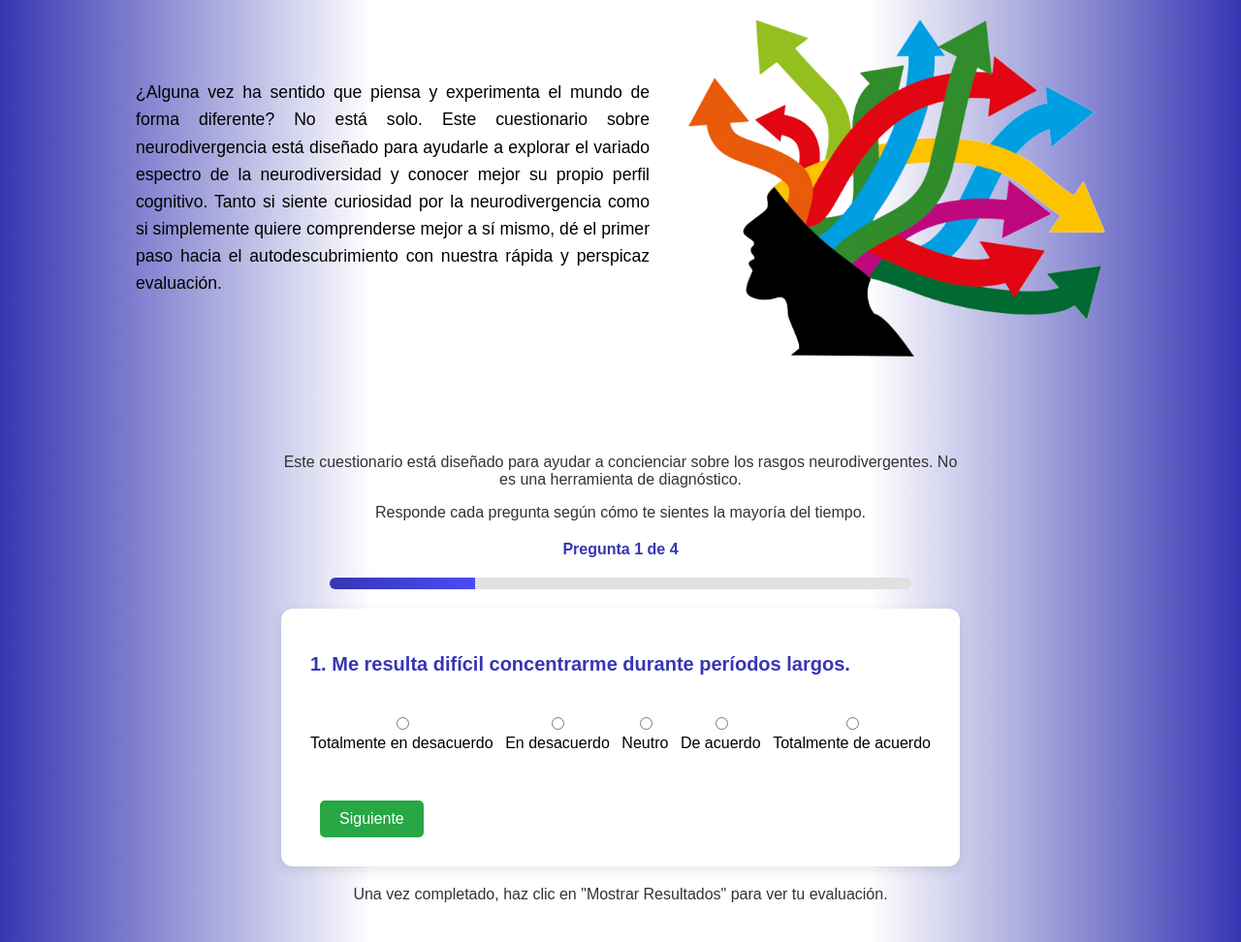
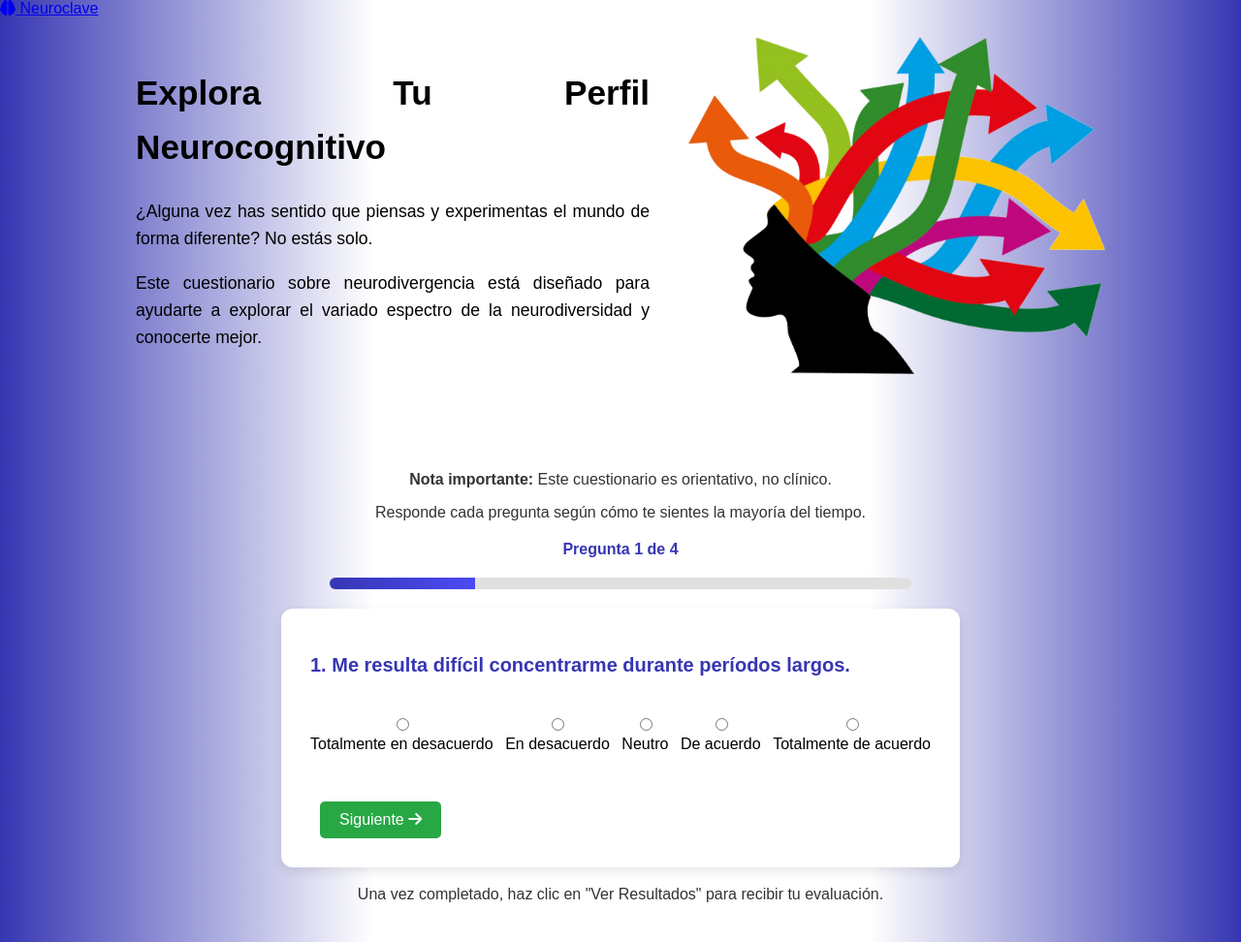
Before and after one commit to sanic280/NeuroClave, a plain HTML site: page index.html in a window 1280 px wide. Shown: the whole page at 97% size. Drawn offline with nearby package versions, Linux system fonts and the light colour scheme.

Commit message:
Update index.html

```diff
--- a/index.html
+++ b/index.html
@@ -1,66 +1,84 @@
+
 <!DOCTYPE html>
 <html lang="es">
 <head>
   <meta charset="UTF-8">
   <meta name="viewport" content="width=device-width, initial-scale=1">
   <link rel="stylesheet" href="neurocss.css">
+  <link rel="stylesheet" href="https://unpkg.com/aos@2.3.1/dist/aos.css" />
   <script src="https://kit.fontawesome.com/5b42833b89.js" crossorigin="anonymous"></script>
   <link rel="stylesheet" href="https://cdnjs.cloudflare.com/ajax/libs/font-awesome/6.5.0/css/all.min.css" integrity="sha512-TfN1XKRqNHX0bRFGFtCyz3Buw+/RfG0K2JhOQGL6IjAx0c5dEfEyByIqvEX1iETMRpq79AaN1chfIep0QqLaYg==" crossorigin="anonymous" referrerpolicy="no-referrer" />
   <link rel="icon" href="img/brain-solid.svg" type="image/svg+xml">
-  <title>Neuroclave</title>
+  <title>Neuroclave - Test de Neurodivergencia</title>
 </head>
 <body>
-  <div class="intro-box">
+  <header data-aos="fade-down">
+    <div class="nav-container">
+      <a href="index.html" class="logo">
+        <i class="fas fa-brain icon"></i>
+        Neuroclave
+      </a>
+    </div>
+  </header>
+
+  <div class="intro-box" data-aos="fade-up">
     <div class="intro-text">
-      <p>
-        ¿Alguna vez ha sentido que piensa y experimenta el mundo de forma diferente? No está solo.
-        Este cuestionario sobre neurodivergencia está diseñado para ayudarle a explorar el variado espectro de la neurodiversidad
-        y conocer mejor su propio perfil cognitivo. Tanto si siente curiosidad por la neurodivergencia como si simplemente quiere
-        comprenderse mejor a sí mismo, dé el primer paso hacia el autodescubrimiento con nuestra rápida y perspicaz evaluación.
-      </p>
+      <h1>Explora Tu Perfil Neurocognitivo</h1>
+      <p>¿Alguna vez has sentido que piensas y experimentas el mundo de forma diferente? No estás solo.</p>
+      <p>Este cuestionario sobre neurodivergencia está diseñado para ayudarte a explorar el variado espectro de la neurodiversidad y conocerte mejor.</p>
     </div>
     <div class="intro-image">
       <img src="img/div.png" alt="Imagen representativa de la neurodiversidad">
     </div>
   </div>
-  <div class="test-container">
+
+  <div class="test-container" data-aos="zoom-in" data-aos-delay="200">
     <div class="test-intro-text">
-      <p>Este cuestionario está diseñado para ayudar a concienciar sobre los rasgos neurodivergentes.
-        No es una herramienta de diagnóstico.
-      </p>
+      <p><strong>Nota importante:</strong> Este cuestionario es orientativo, no clínico.</p>
       <p>Responde cada pregunta según cómo te sientes la mayoría del tiempo.</p>
     </div>
 
-    <!-- Barra de progreso -->
     <div class="progress-wrapper">
-      <div id="progress-text">Pregunta 1 de 4</div>
+      <div id="progress-text">Pregunta 1 de </div>
       <div class="progress-bar-container">
         <div class="progress-bar" id="progress-bar"></div>
       </div>
     </div>
 
-    <div class="question-card">
+    <div class="question-card animated-card">
       <h2 id="question-text">1. Me resulta difícil concentrarme durante períodos largos.</h2>
       <div class="options" id="options-container"></div>
 
       <div class="navigation-buttons">
-        <button id="backBtn" onclick="lastQuestion()">Regresar</button>
-        <button id="nextBtn" onclick="nextQuestion()">Siguiente</button>
-        <button id="resultBtn" onclick="showResults()">Mostrar Resultados</button>
+        <button id="backBtn" onclick="lastQuestion()">
+          <i class="fas fa-arrow-left"></i> Anterior
+        </button>
+        <button id="nextBtn" onclick="nextQuestion()">
+          Siguiente <i class="fas fa-arrow-right"></i>
+        </button>
+        <button id="resultBtn" onclick="showResults()">
+          Ver Resultados <i class="fas fa-chart-bar"></i>
+        </button>
       </div>
     </div>
 
-    <div class="test-footer-text">
-      <p>Una vez completado, haz clic en "Mostrar Resultados" para ver tu evaluación.</p>
+    <div class="test-footer-text" data-aos="fade-up">
+      <p>Una vez completado, haz clic en "Ver Resultados" para recibir tu evaluación.</p>
+    </div>
+  </div>
+
+  <div id="popup-warning" class="popup hidden">
+    <div class="popup-content">
+      <i class="fas fa-exclamation-circle" style="color: #ff7043; font-size: 2rem; margin-bottom: 15px;"></i>
+      <p>Por favor, selecciona una respuesta antes de continuar.</p>
+      <button onclick="closePopup()">Entendido</button>
     </div>
   </div>
 
   <script src="script.js"></script>
-  <div id="popup-warning" class="popup hidden">
-    <div class="popup-content">
-      <p>Por favor, selecciona una respuesta antes de continuar.</p>
-      <button onclick="closePopup()">Entendido</button>
-    </div>
-  </div>
+  <script src="https://unpkg.com/aos@2.3.1/dist/aos.js"></script>
+  <script>
+    AOS.init({ once: true, duration: 800 });
+  </script>
 </body>
 </html>
```
